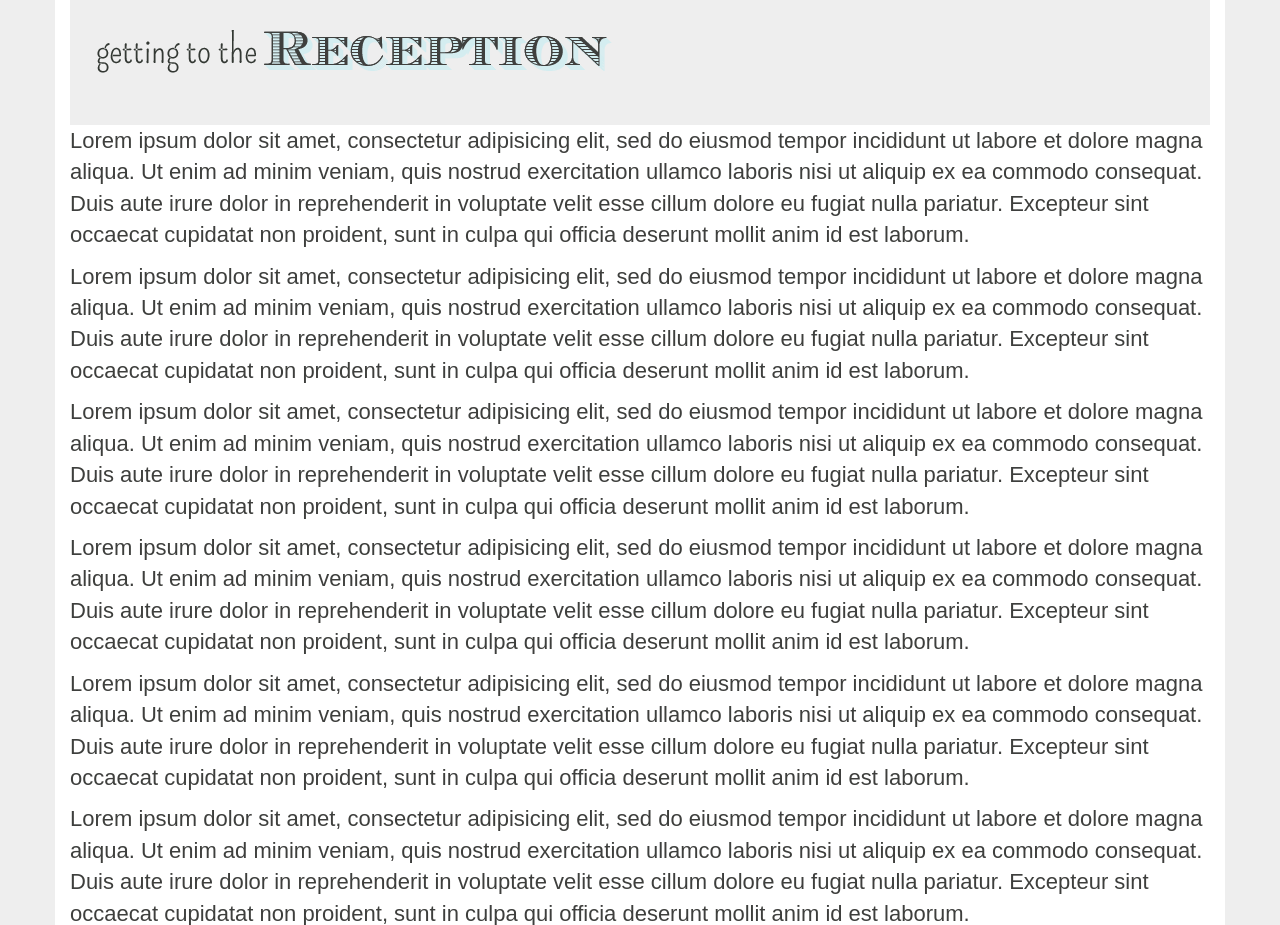
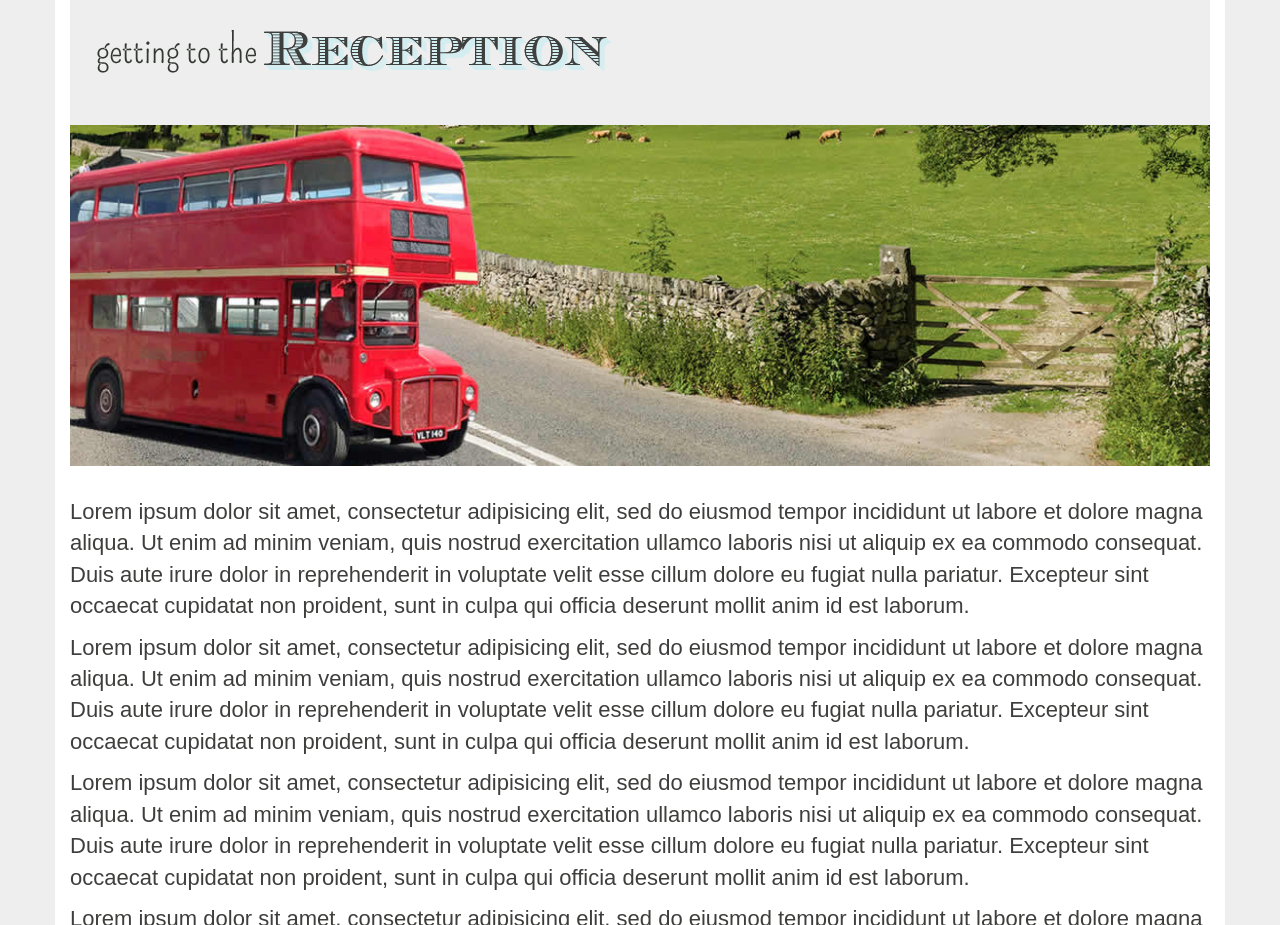
Before and after one commit to nicholashibberd/wedding, a website: page views/index.html in a window 1280 px wide. Shown: the part 5420-6345 px from the top of the page. Drawn offline with nearby package versions, Linux system fonts and the light colour scheme; files that its build step writes are made by us from their sources; files whose address does not match are found by name; a web font is replaced by a local one.

Commit message:
adding bus image

```diff
--- a/views/index.html
+++ b/views/index.html
@@ -144,6 +144,9 @@
           <div class="section-header">
             <h1>getting to the reception</h1>
           </div>
+          <div class="section-image">
+            <img src="../images/photos/bus.jpg" class="img-responsive">
+          </div>
           <p>Lorem ipsum dolor sit amet, consectetur adipisicing elit, sed do eiusmod tempor incididunt ut labore et dolore magna aliqua. Ut enim ad minim veniam, quis nostrud exercitation ullamco laboris nisi ut aliquip ex ea commodo consequat. Duis aute irure dolor in reprehenderit in voluptate velit esse cillum dolore eu fugiat nulla pariatur. Excepteur sint occaecat cupidatat non proident, sunt in culpa qui officia deserunt mollit anim id est laborum.</p>
 
           <p>Lorem ipsum dolor sit amet, consectetur adipisicing elit, sed do eiusmod tempor incididunt ut labore et dolore magna aliqua. Ut enim ad minim veniam, quis nostrud exercitation ullamco laboris nisi ut aliquip ex ea commodo consequat. Duis aute irure dolor in reprehenderit in voluptate velit esse cillum dolore eu fugiat nulla pariatur. Excepteur sint occaecat cupidatat non proident, sunt in culpa qui officia deserunt mollit anim id est laborum.</p>
```
Also changed, not shown: static/images/photos/bus.jpg (added).
